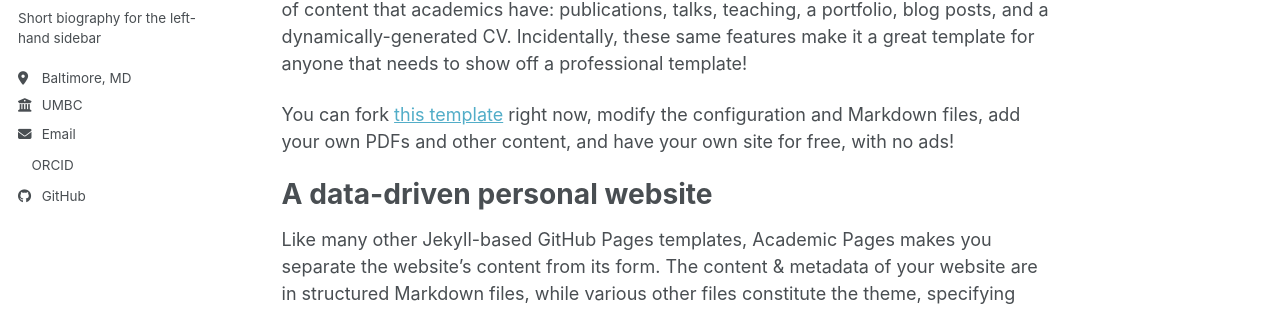
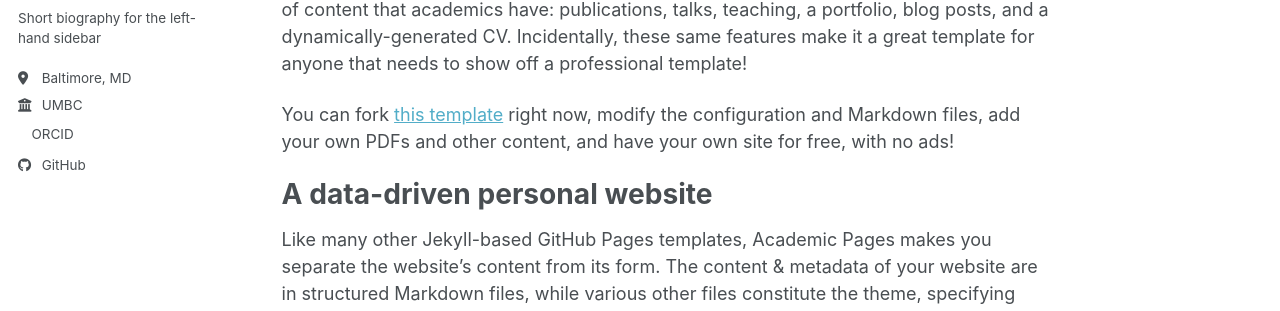
Before and after one commit to hyeonjoong-k/hyeonjoong-k.github.io, a Jekyll site: the page built from _pages/about.md, in a window 1280 px wide. Shown: the part 310-621 px from the top of the page. Built offline with Jekyll 4.4.1, drawn with Linux system fonts in a browser that asks for light colours; a style sheet for code colours, icons or effects is not loaded.

Commit message:
Update _config.yml

```diff
--- a/_config.yml
+++ b/_config.yml
@@ -30,7 +30,7 @@ author:
   location         : "Baltimore, MD"
   employer         : "UMBC"
   uri              : # URL
-  email            : "k280@umbc.edu"
+  k280@umbc.edu    : "k280@umbc.edu"
 
   # Academic websites
   # academia         : # URL
```
